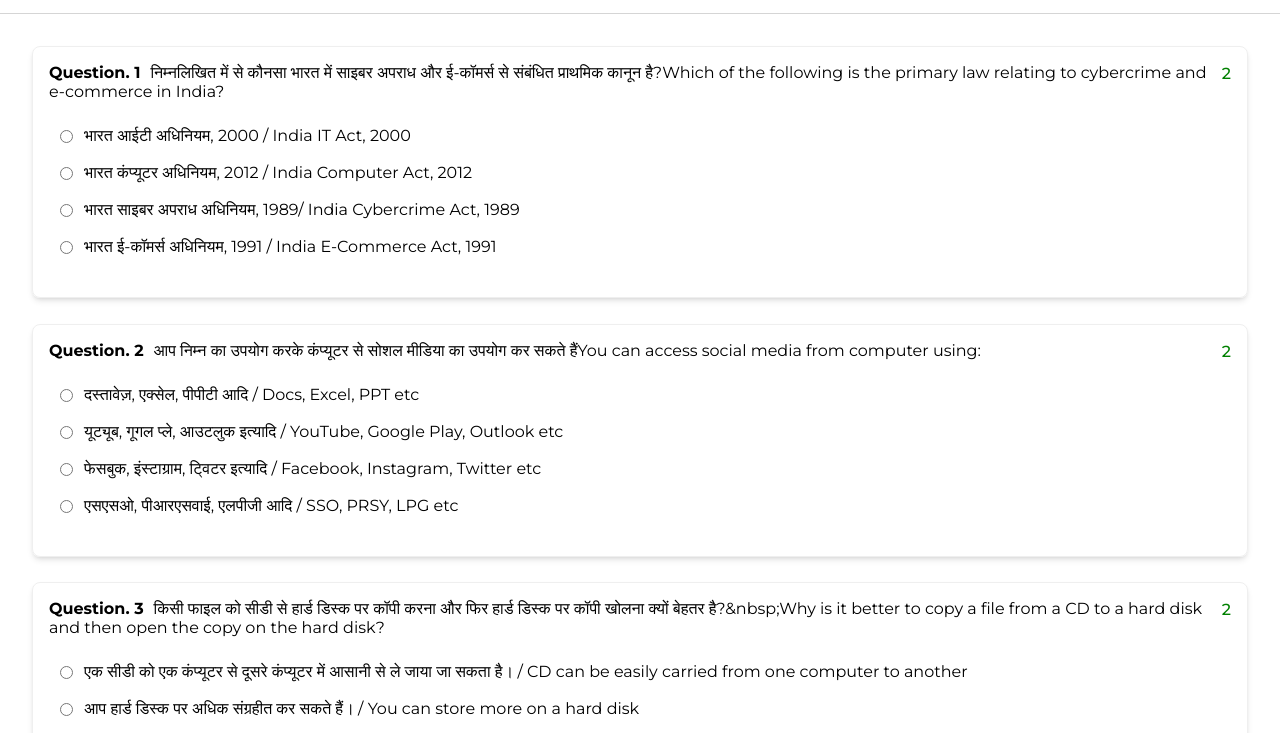
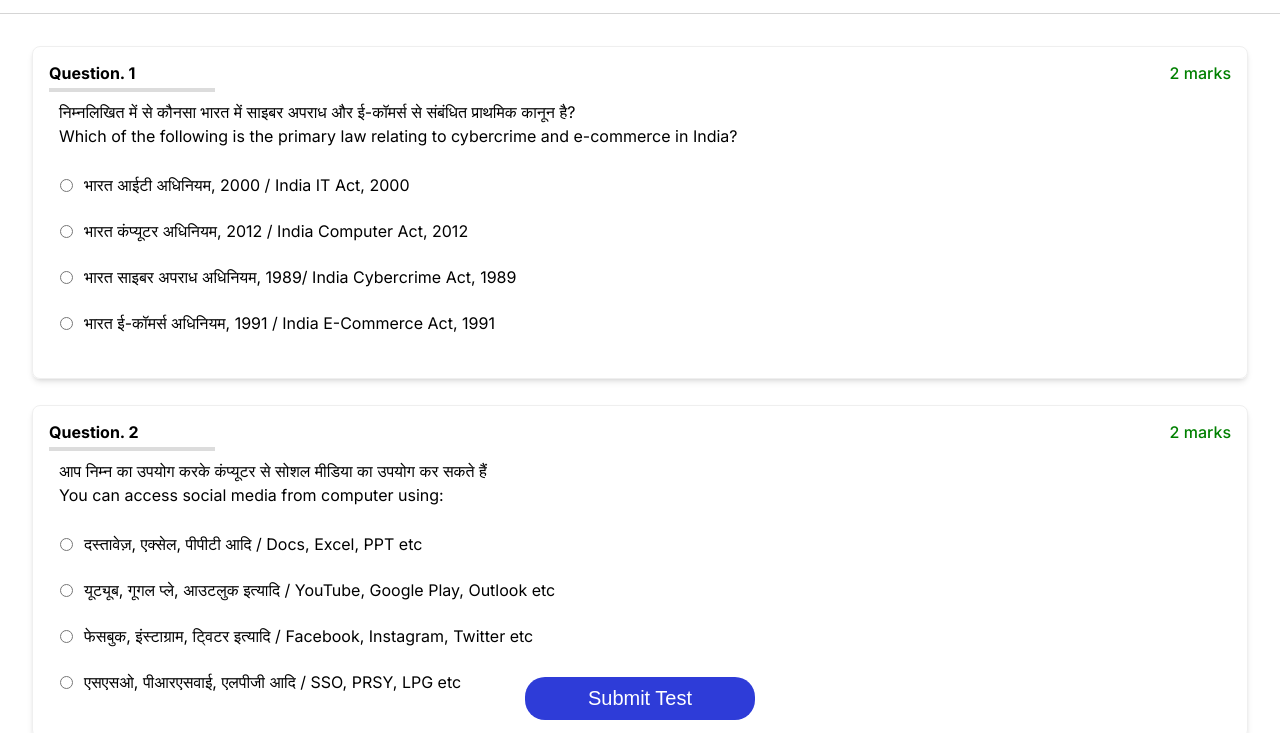
Before and after one commit to marwalabhi/exam_book, a React app: page / in a window 1280 px wide. Shown: the part 64-797 px from the top of the page. Built offline with nearby package versions, Linux system fonts and the light colour scheme; a web font is replaced by a local one.

Commit message:
UI Enhancement

```diff
--- a/src/components/ExamPage/ExamPage.css
+++ b/src/components/ExamPage/ExamPage.css
@@ -0,0 +1,23 @@
+.e-btn-mcq-cont{
+    position: fixed;
+    bottom: 1rem;
+    display: flex;
+    justify-content: center;
+    width: 100vw;
+}
+.e-mcq-submit-btn{
+    color: white;
+    background-color: #2e3cd8;
+    cursor: pointer;
+    outline: none;
+    border: none;
+    border-radius: 20px;
+    font-weight: 500;
+    /* border: 1px solid #1fbad6; */
+    padding: 5px 15px;
+    width: 18vw;
+    height: 43px;
+}
+.e-mcq-submit-btn:hover {
+    background-color: #0d1bb8;
+}
--- a/src/components/ExamPage/ExamPage.js
+++ b/src/components/ExamPage/ExamPage.js
@@ -30,16 +30,20 @@ const ExamPage = () => {
     fetchExamData();
   }, []);
 
-
   console.log(data);
   console.log(questions);
 
   return (
-    <section className="">
+    <section className="e-back-col-set">
       <div className="">
         {questions.map((que, index) => (
-          <QuestionCard key={que?.id} qdata = {que} count = {index} />
+          <QuestionCard key={que?.id} qdata={que} count={index} />
         ))}
+      </div>
+      <div className="e-btn-mcq-cont">
+        <button className="e-mcq-submit-btn fs-20 f-inclusiveSans" type="submit">
+          Submit Test
+        </button>
       </div>
     </section>
   );
--- a/src/components/QuestionCard/QuestionCard.css
+++ b/src/components/QuestionCard/QuestionCard.css
@@ -1,4 +1,4 @@
-.q-ques-cont{
+.q-ques-cont {
   border-radius: 8px;
   width: 95%;
   margin: auto;
@@ -6,40 +6,55 @@
   box-shadow: 0 4px 6px -1px rgb(0 0 0 / 0.1), 0 2px 4px -2px rgb(0 0 0 / 0.1);
   margin-bottom: 2vw;
 }
-.q-ques-lable{
+.q-ques-lable {
   padding: 16px;
   justify-content: space-between;
 }
-.q-mcq-cont-s{
+.q-mcq-cont-s {
   margin: 16px 0;
   list-style: none;
   padding-left: 0;
 }
-.q-mcq-input-rad{
+.q-mcq-input-rad {
   float: left;
   opacity: 1;
 }
-input[type=checkbox], input[type=radio] {
-    margin: 4px 0 0;
+input[type="checkbox"],
+input[type="radio"] {
+  margin: 8px 0 0;
   line-height: normal;
 }
-.q-que-hin-eng{
+.q-que-hin-eng {
   margin-left: 10px;
 }
-.q-marks-each-que{
+.q-marks-each-que {
   color: green;
   font-weight: 500;
 }
-.q-que-number-set{
+.q-que-number-set {
   font-weight: 700;
+  margin-bottom: 10px;
+  display: block;
 }
-.q-option-mcq-1{
+.q-hr-line-w {
+  border-bottom: 4px solid gainsboro;
+  margin-top: 5px;
+  width: 13vw;
+}
+
+.q-option-mcq-1 {
   margin-left: 24px;
 }
-.q-label-set-font{
+.q-label-set-font {
   padding: 8px 10px;
   cursor: pointer;
   border: 1px solid transparent;
   display: block;
   margin: 0;
 }
+p{
+  margin-block: 4px;
+}
+ol > li{
+  margin-block: 5px;
+}
--- a/src/components/QuestionCard/QuestionCard.js
+++ b/src/components/QuestionCard/QuestionCard.js
@@ -1,4 +1,5 @@
 import "../QuestionCard/QuestionCard.css";
+import { dangerouslySetInnerHTML } from "react";
 
 const QuestionCard = ({ qdata, count }) => {
   const { points, question_segment_attributes } = qdata;
@@ -6,35 +7,46 @@ const QuestionCard = ({ qdata, count }) => {
 
   return (
     <div className="q-ques-cont">
-      <div className="q-ques-lable fs-16 d-flex">
+      <div className="q-ques-lable fs-16 d-flex f-inter">
         <div className="q-indi-que-cont">
           <div className="q-que-content-h3">
-            <span className="q-que-number-set">Question. {count + 1}</span>
-            <span className="q-que-hin-eng">
-              {question_segment_attributes?.content.replace(/<\/?p>/g, "")}
+            <span className="q-que-number-set">
+              Question. {count + 1}
+              <div className="q-hr-line-w"></div>
             </span>
+            <div
+              className="q-que-hin-eng"
+              dangerouslySetInnerHTML={{
+                __html: question_segment_attributes?.content,
+              }}
+            />
           </div>
+
           <ul className="q-mcq-cont-s">
             {options.map((opt) => (
               <li className="q-indi-option-fa" key={opt?.id}>
-                <label htmlFor="option" className="q-label-set-font">
+                <label htmlFor={opt?.id} className="q-label-set-font">
                   <input
                     type="radio"
-                    id="option"
+                    id={opt?.id}
                     name="mcqOption"
                     className="q-mcq-input-rad"
                     // checked={opt?.checked}
                   />
-                  <div className="q-option-mcq-1">
-                    {opt?.content.replace(/<\/?p>/g, "")}
-                  </div>
+                  <div
+                    className="q-option-mcq-1"
+                    dangerouslySetInnerHTML={{
+                      __html: opt?.content,
+                    }}
+                  />
+                  {/* {opt?.content.replace(/<\/?p>/g, "")} */}
                 </label>
               </li>
             ))}
           </ul>
         </div>
         <div className="q-marks-each-que f-inter">
-          <span>{Math.round(points)}</span>
+          <span>{Math.round(points)} marks</span>
         </div>
       </div>
     </div>
--- a/src/style/index.css
+++ b/src/style/index.css
@@ -3,7 +3,7 @@
   margin: 0;
   padding: 0;
   box-sizing: border-box;
-  font-family: "Montserrat", sans-serif;
+  /* font-family: "Montserrat", sans-serif; */
   font-optical-sizing: auto;
   font-style: normal;
   /* background-color: #fcf6f1; */
```
Lines whose indentation alone changed are shown as unchanged.
